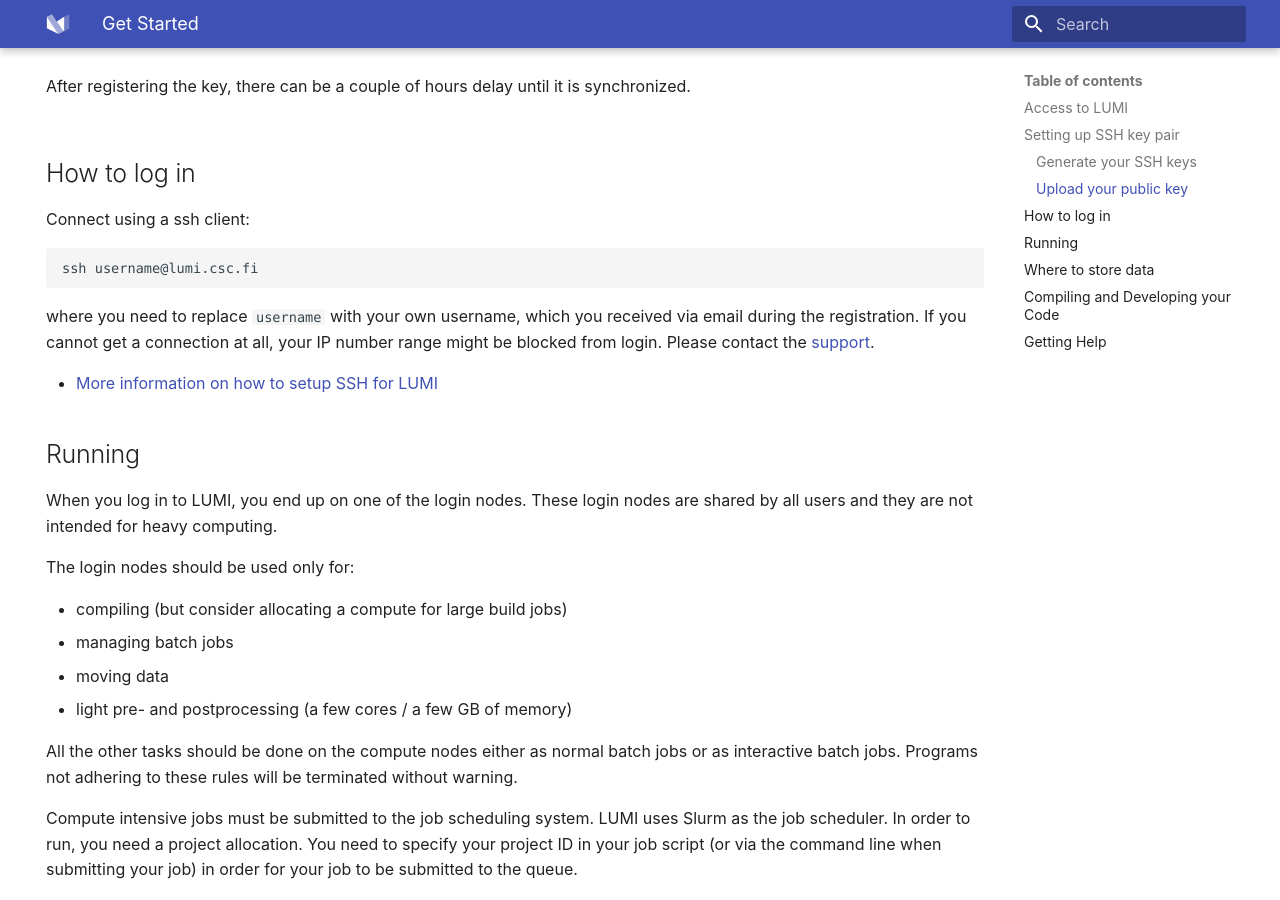
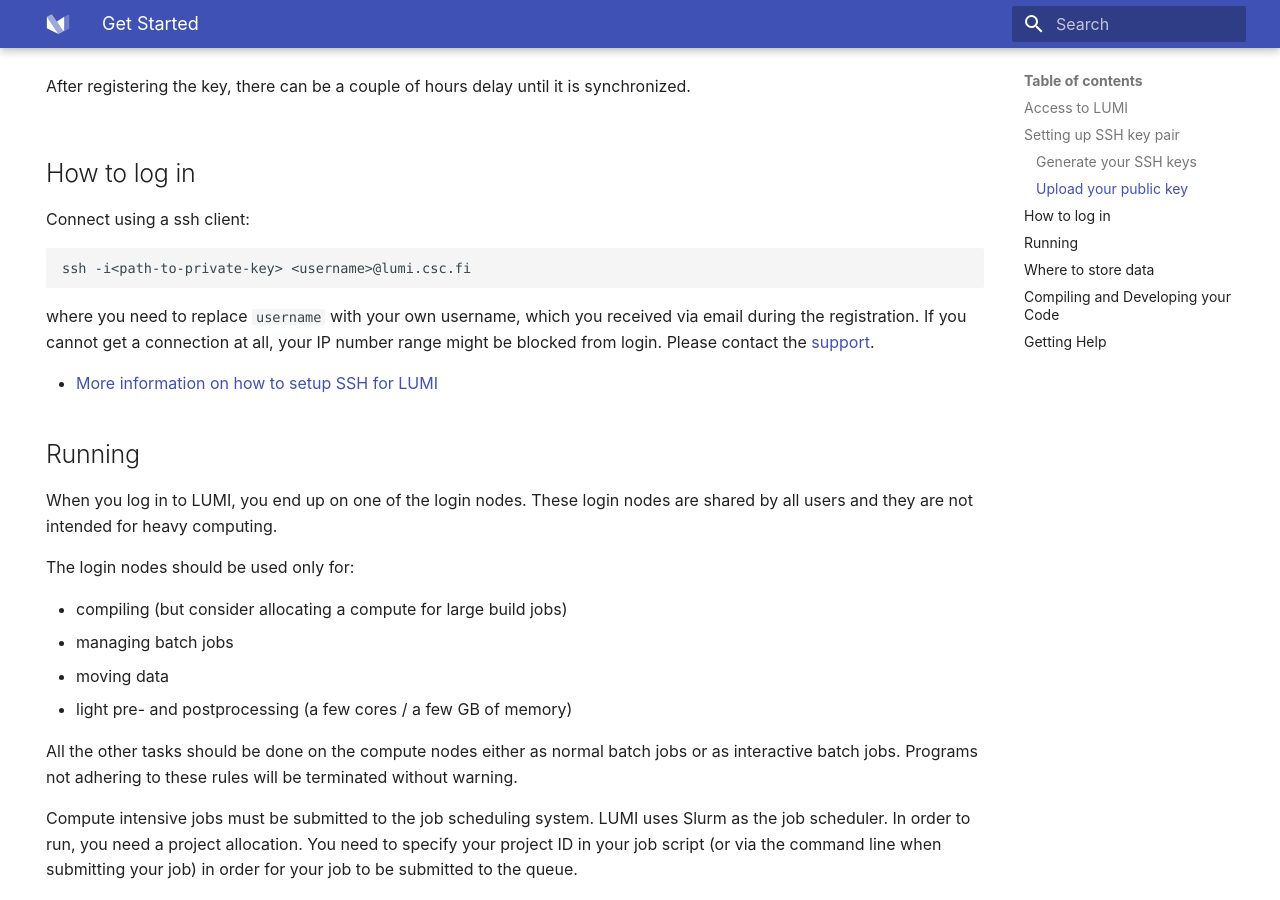
Before and after one commit to Lumi-supercomputer/lumi-userguide, an MkDocs documentation site: the page built from docs/firststeps/getstarted.md, in a window 1280 px wide and 900 px high, scrolled down 2834 px. Built offline with MkDocs 1.6.1 and Material for MkDocs 9.7.7, drawn with Linux system fonts in a browser that asks for light colours; some of the changed lines change nothing that is shown.

Commit message:
better command to connect to lumi

````diff
--- a/docs/firststeps/getstarted.md
+++ b/docs/firststeps/getstarted.md
@@ -179,7 +179,7 @@
 Connect using a ssh client:
 
 ```
-ssh username@lumi.csc.fi
+ssh -i<path-to-private-key> <username>@lumi.csc.fi
 ```
 
 where you need to replace `username` with your own username, which you received
````
